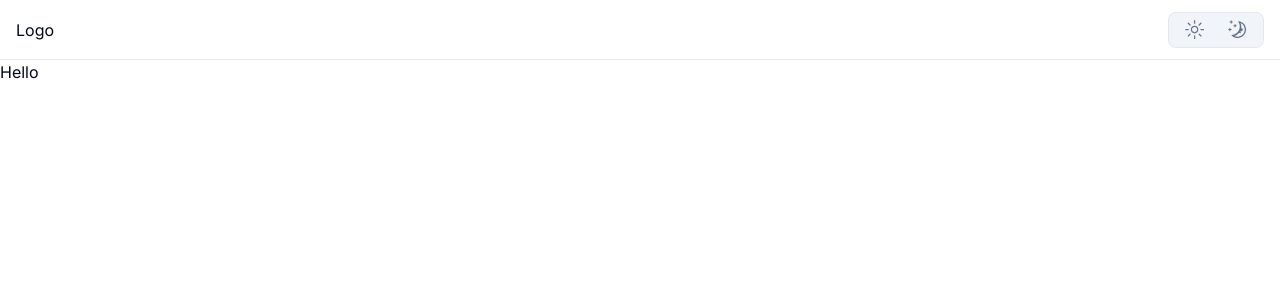
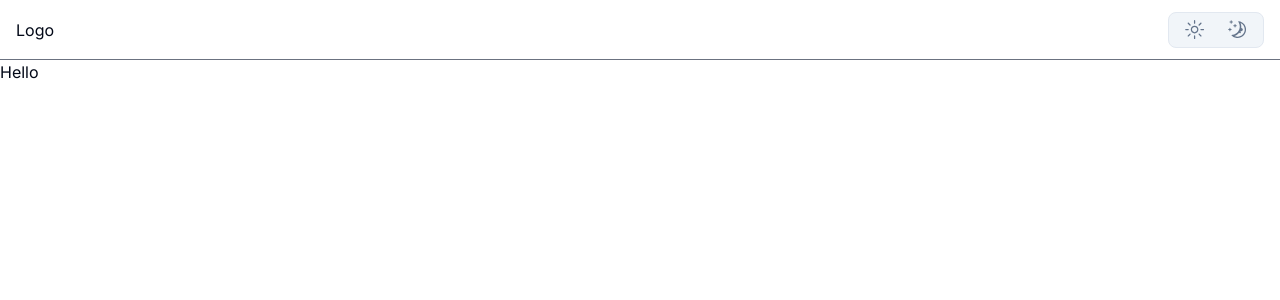
Before and after one commit to ahmadammarm/formify, a Next.js app: page / in a window 1280 px wide. Shown: the top 300 px of the page. Built offline with nearby package versions, Linux system fonts and the light colour scheme.

Commit message:
update navbar

```diff
--- a/app/(dashboard)/layout.tsx
+++ b/app/(dashboard)/layout.tsx
@@ -17,7 +17,7 @@ function Layout({children}: {children: React.ReactNode}) {
           flex
           justify-between
           border-b
-          border-gray-200
+          border-gray-500
           h-[60px]
           px-4
           py-2
```
